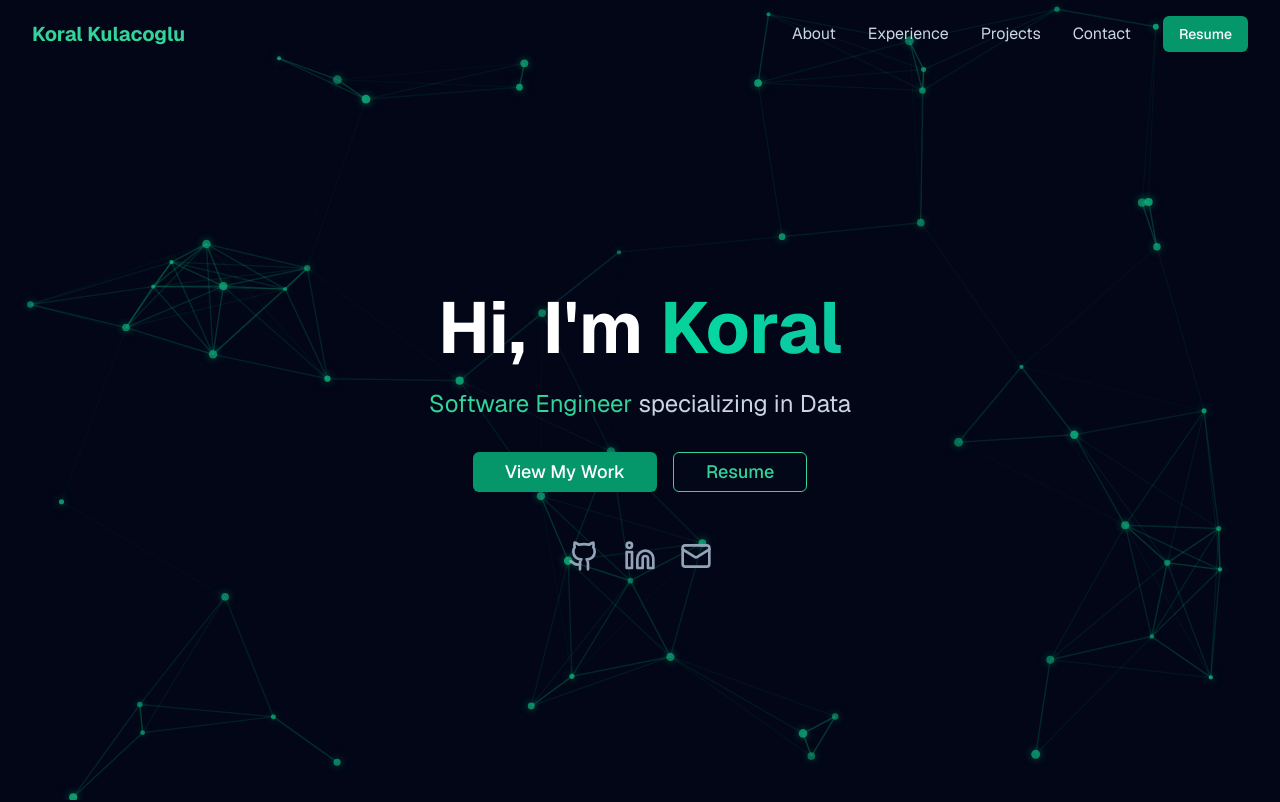
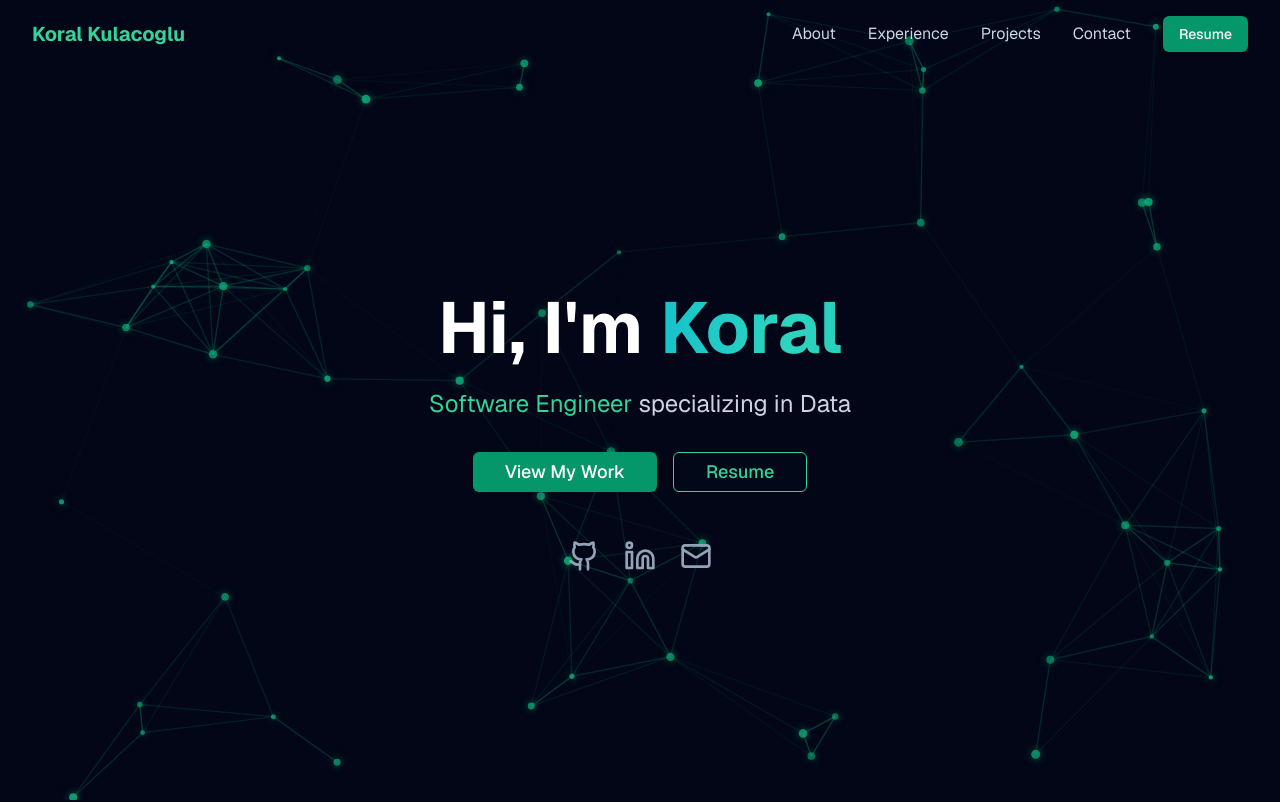
Before and after one commit to koralkulacoglu/portfolio, a Next.js app: page / in a window 1280 px wide. Shown: the top 802 px of the page. Built offline with nearby package versions, Linux system fonts and the light colour scheme.

Commit message:
more gradient

```diff
--- a/app/globals.css
+++ b/app/globals.css
@@ -77,9 +77,9 @@ html {
 }
 
 .animate-gradient-text {
-  background: linear-gradient(-45deg, #10b981, #14b8a6, #06d6a0, #10b981);
-  background-size: 300% 300%;
-  animation: gradient 4s ease infinite;
+  background: linear-gradient(90deg, #10b981 0%, #06b6d4 30%, #2dd4bf 60%, #14b8a6 100%);
+  background-size: 400% 400%;
+  animation: gradient 4s ease-in-out infinite;
   -webkit-background-clip: text;
   -webkit-text-fill-color: transparent;
   background-clip: text;
```
